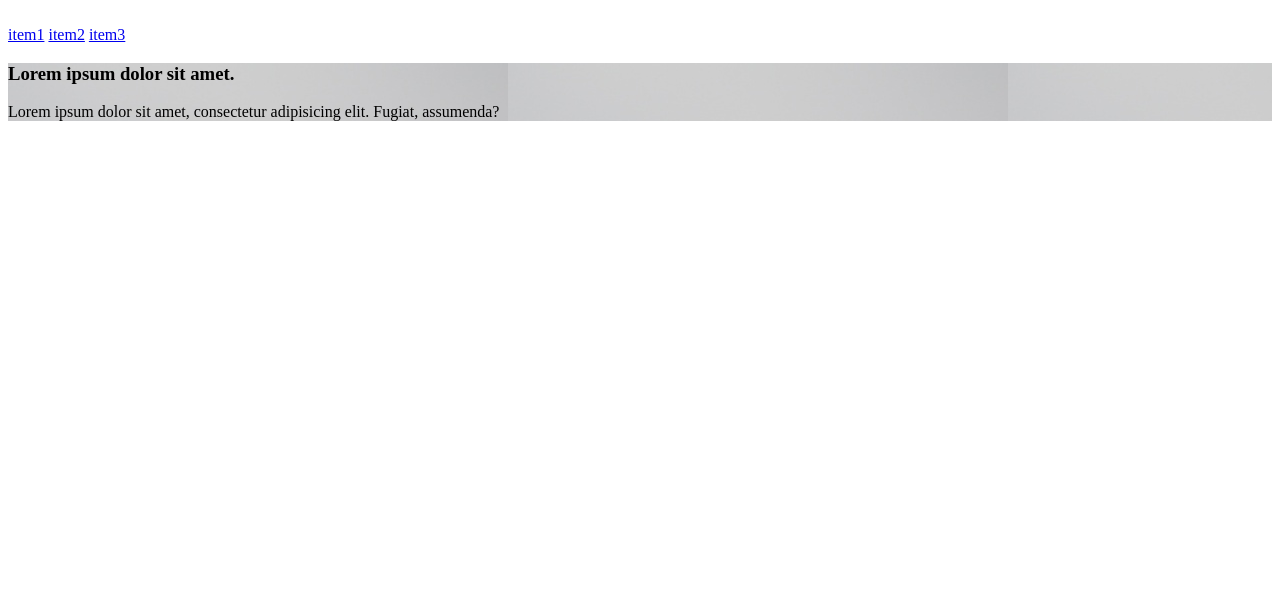
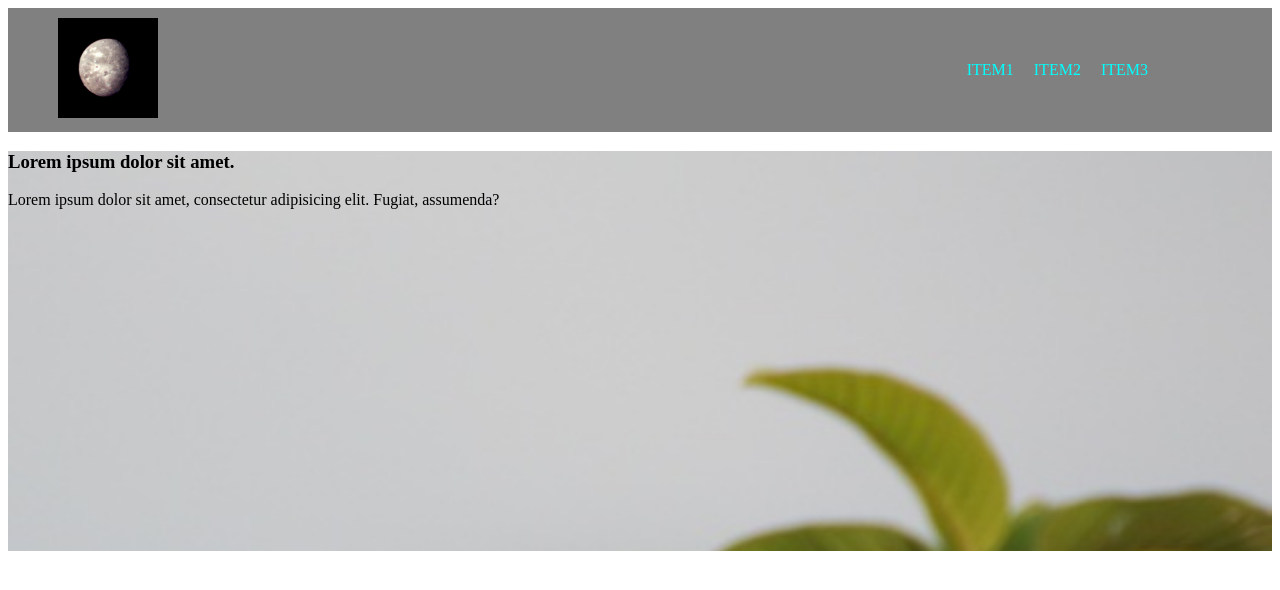
Before and after one commit to Bugelmax/css-grid-gallery, a plain HTML site: page test_page.html in a window 1280 px wide. Drawn offline with Linux system fonts and the light colour scheme.

Commit message:
create header style

```diff
--- /dev/null
+++ b/css/header.css
@@ -0,0 +1,27 @@
+header{
+  background: grey;
+}
+header .wrapper{
+  max-width: 1100px;
+  padding: 10px 50px;
+  display: grid;
+  grid-template-columns: 100px 1fr;
+}
+header .wrapper img{
+  max-width: 100%;
+}
+header .wrapper nav{
+  display: flex;
+  align-items: center;
+  justify-content: flex-end
+}
+header .wrapper nav a {
+  margin: 0 10px;
+  text-decoration: none;
+  color: aqua;
+  transition: .3s;
+  text-transform: uppercase;
+}
+header .wrapper nav a:hover{
+  color: royalblue
+}
--- a/test_page.html
+++ b/test_page.html
@@ -3,15 +3,19 @@
 <head>
     <meta charset="UTF-8">
     <title>Document</title>
+    <link rel="stylesheet" href="css/header.css">
+    <link rel="stylesheet" href="css/test-page.css">
 </head>
 <body>
     <header>
-     <a href="#" class="logo"><img src="" alt=""></a>
-     <nav class="menu">
-         <a href="#">item1</a>
-         <a href="#">item2</a>
-         <a href="#">item3</a>
-     </nav>
+      <div class="wrapper">
+       <a href="#" class="logo"><img src="img/2.jpg" alt=""></a>
+       <nav class="menu">
+           <a href="#">item1</a>
+           <a href="#">item2</a>
+           <a href="#">item3</a>
+       </nav>
+     </div>
     </header>
     <main>
      <section class="banner" style="background-image: url('img/1.jpg')">
```
